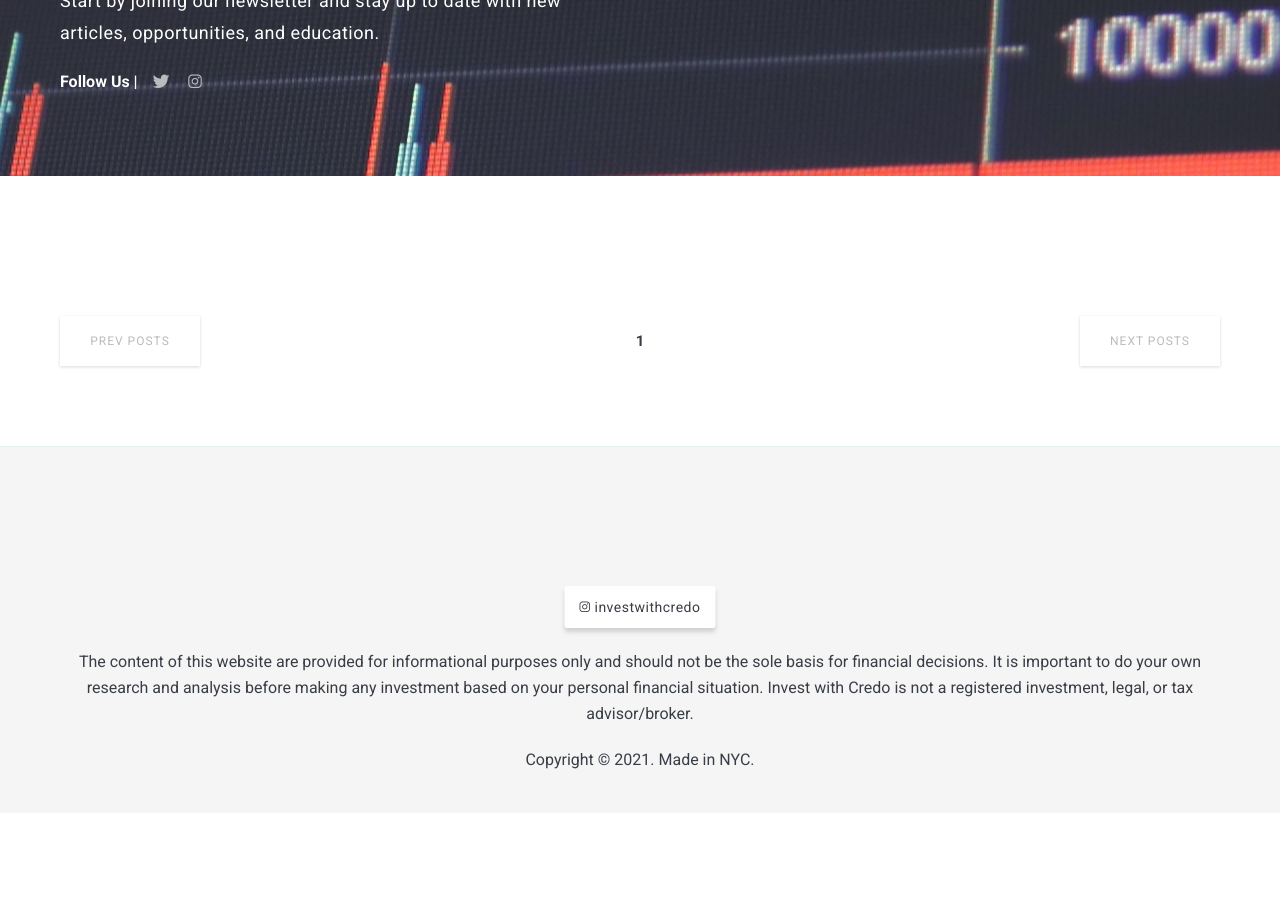
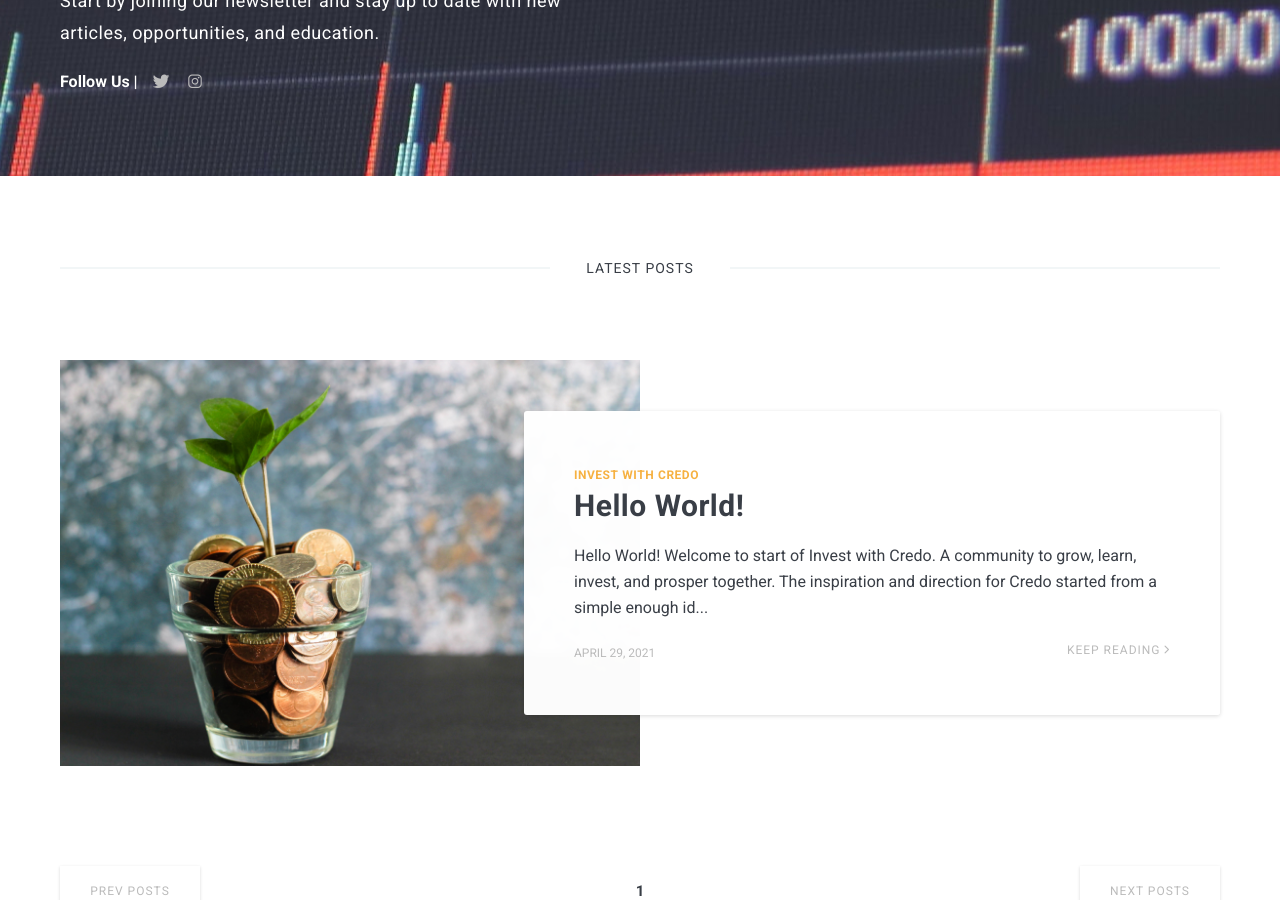
Before and after one commit to investwithcredo/investwithcredo.com, a Jekyll site: the page built from index.html, in a window 1280 px wide and 900 px high, scrolled down 291 px. Built offline with Jekyll 4.4.1, drawn with Linux system fonts in a browser that asks for light colours; nearby versions of some CDN libraries; the list of posts is cut into pages by our own code; before the commit the page ends 1104 px from its top, so only the background shows below that; some of the changed lines change nothing that is shown.

Commit message:
Update 2021-04-29-hello-world.md

```diff
--- a/_posts/2021-04-29-hello-world.md
+++ b/_posts/2021-04-29-hello-world.md
@@ -2,11 +2,23 @@
 layout: post
 title:  "Hello World!"
 date:   2021-04-29
-published: false
+published: true
 author: stephen
 image:  micheile-henderson-ZVprbBmT8QA-unsplash.jpg
 tags:   Invest with Credo
 ---
-Hello, and welcome to CREDO.
+Hello World! Welcome to start of Invest with Credo. A community to grow, learn, invest, and prosper together.
+
+The inspiration and direction for Credo started from a simple enough idea, where do we talk about money? It’s odd. Money is something that everyone has in common. Something you could discuss with just about anyone and they would understand. Yet it’s not something we talk about. That needs to change.
+
+The community started simple enough, a group chat. Invite a few people that were investing and let them start talking. That turned into a few more people, and started to grow. It was clear that a community like this was needed and beneficial to everyone. A place to talk and learn about money.
+
+Credo is the next evolution of the simple group chat. A platform for open discussion, open education, and open knowledge for others to learn through activity about money. Our content and ideas are shared freely. Our discussions happen in public. We are taking the principals of open source software and applying them to finance.
+
+So what comes next? We will be writing articles and resources for everyone to use on [Invest with Credo](https://investwithcredo.com). The best way to stay up to date is to join [our newsletter](https://invest-with-credo.aweb.page/p/9e43c427-cf60-4bff-9100-574b16615fd0). Everything we share here will first be on our newsletter (with the occasional bonus). To join the group chat head over to the [discussion section](https://github.com/investwithcredo/CredoCommunity/discussions). Talk, ask questions, and learn from everyone in the community.
+
+If you have any questions, ideas, or just want to chat, let us know. Head to the [discussion page](https://github.com/investwithcredo/CredoCommunity/discussions) and ask away. We look forward to sharing what we have learned and learning from you.
+
+From the CREDO Team (Stephen, Boubacar, and Neal)
 
 Photo by <a href="https://unsplash.com/@micheile?utm_source=unsplash&utm_medium=referral&utm_content=creditCopyText">Micheile Henderson</a> on <a href="https://unsplash.com/s/photos/money?utm_source=unsplash&utm_medium=referral&utm_content=creditCopyText">Unsplash</a>
```
